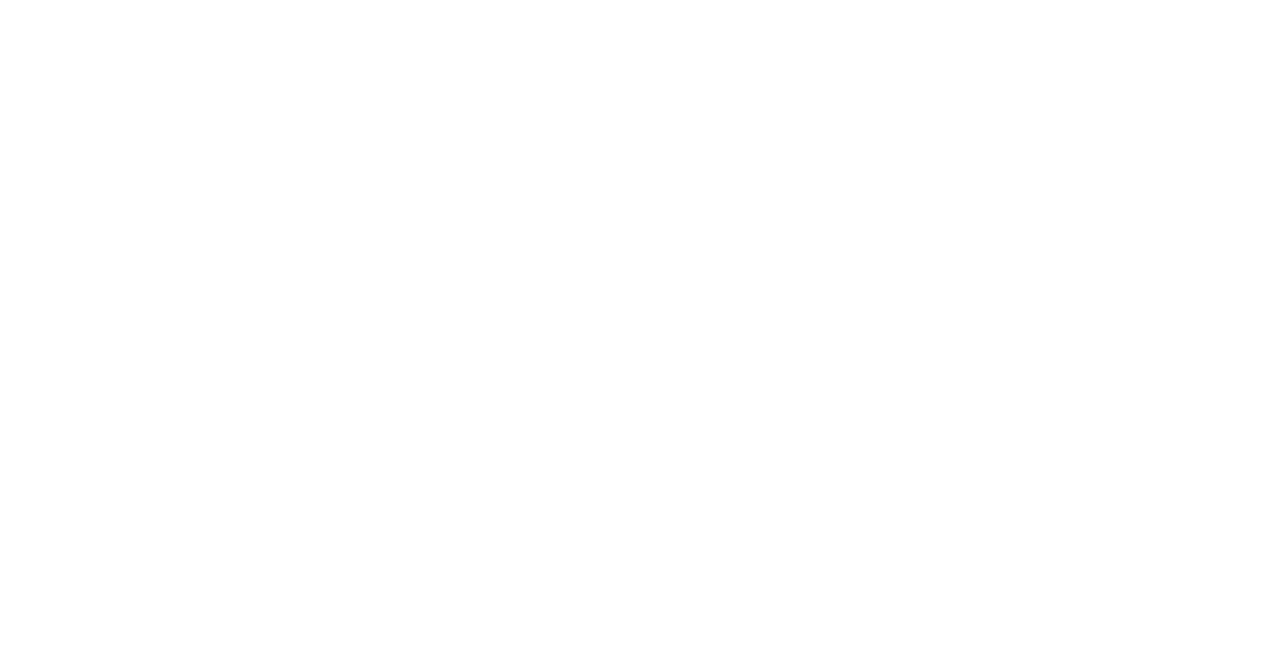
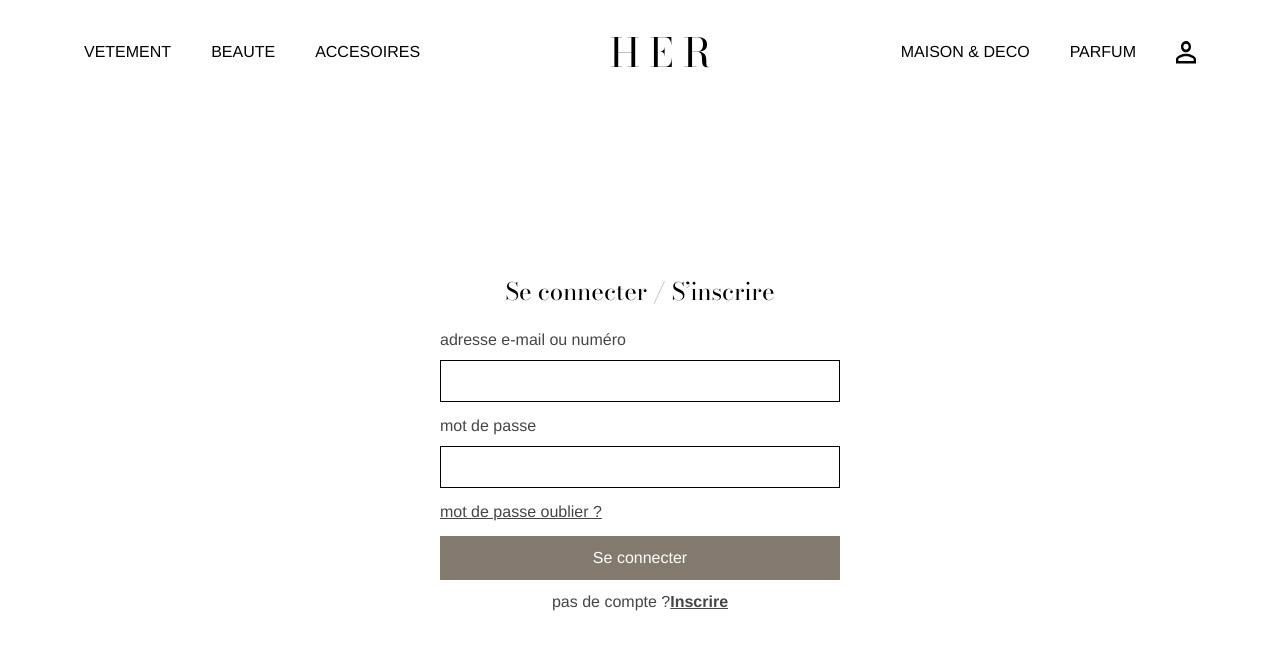
Before and after one commit to yassinkr/HER, a React (Vite) app: page / in a window 1280 px wide. Before the commit this address had no page. Shown: the top 650 px of the page. Built offline with nearby package versions, Linux system fonts and the light colour scheme.

Commit message:
added routes and make SignIn as default (temporary)

```diff
--- a/src/App.jsx
+++ b/src/App.jsx
@@ -9,7 +9,7 @@
     <BrowserRouter>
     <Routes>
     <Route path="/Signup" element={<SingUp />} />
-    <Route path="/login" element={<SignIn />} />
+    <Route path="/" element={<SignIn />} />
     </Routes>
     </BrowserRouter>
   )
--- a/src/Componentes/SignUp.jsx
+++ b/src/Componentes/SignUp.jsx
@@ -29,7 +29,7 @@
                   <Button filled={true} rounded={false} text={"Continuer"}/>
                 </div>
                 <div className="w-full h-11 flex justify-center items-center text-herBlack">vous avez déja un compte ?
-                <Link to="/login" className="underline font-bold" >Se connecter</Link>
+                <Link to="/" className="underline font-bold" >Se connecter</Link>
                 </div>
             </div>
         </div>
```
